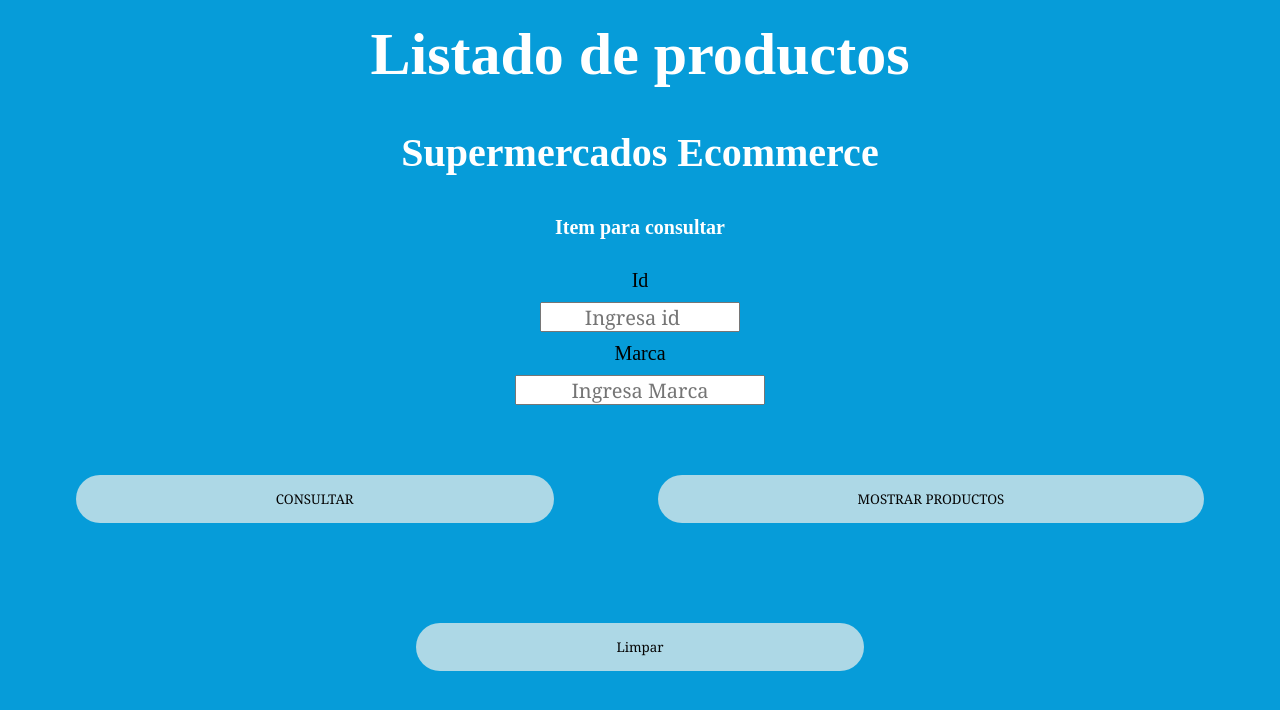
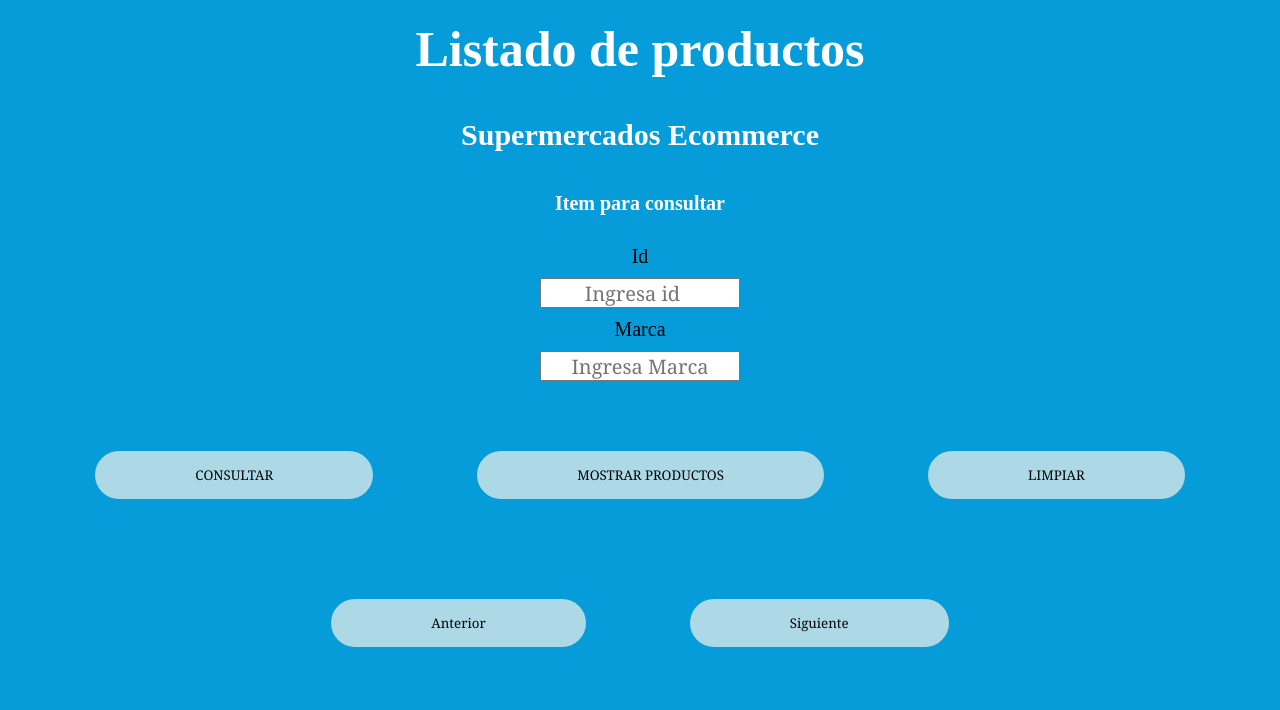
Before and after one commit to cristiian789/ProyectoSemestreWeb, a plain HTML site: page ProyectoSemestreWeb/productos.html in a window 1280 px wide. Drawn offline with Linux system fonts and the light colour scheme.

Commit message:
Funcionalidad pages

```diff
--- a/ProyectoSemestreWeb/css/style_Index.css
+++ b/ProyectoSemestreWeb/css/style_Index.css
@@ -36,7 +36,7 @@ p{
     padding: 10px;
 }
 
-#user{
+.inputs{
     font-family: "FS Kim", Georgia, serif;
     width: 250px;
     height: 30px;
@@ -45,19 +45,7 @@ p{
 
 }
 
-#password{
-    font-family: "FS Kim", Georgia, serif;
-    width: 250px;
-    height: 30px;
-    font-size: 20px;
-    padding: 10px;
-}
-
-#user::placeholder{
-    text-align: center;
-}
-
-#password::placeholder{
+.inputs::placeholder{
     text-align: center;
 }
 
--- a/ProyectoSemestreWeb/css/style_productos.css
+++ b/ProyectoSemestreWeb/css/style_productos.css
@@ -5,17 +5,6 @@
 }
 
 body{
-
-    /*display: flex;
-    align-items: center;
-    justify-content: center;
-    min-height: 100vh;
-    background-image:url(../Images/pngtree-e-commerce-concept-shopping-carts-with-digital-devices-promotional-poster-and-image_3904565.jpg);
-    background-size: cover;
-    background-repeat: no-repeat;
-    background-position: center;
-    background-attachment: fixed;
-    opacity: 30;*/
     background-color: #069CD9;
 }
 
@@ -26,14 +15,14 @@ body{
 h1{
     color: white;
     text-align: center;
-    font-size: 60px;
+    font-size: 50px;
     padding: 20px;
 }
 
 h2{
     color: white;
     text-align: center;
-    font-size: 40px;
+    font-size: 30px;
     padding: 20px;
 }
 
@@ -52,7 +41,7 @@ p{
     padding: 10px;
 }
 
-#id{
+.inputs{
     font-family: "FS Kim", Georgia, serif;
     width: 200px;
     height: 30px;
@@ -61,26 +50,14 @@ p{
 
 }
 
-#marca{
-    font-family: "FS Kim", Georgia, serif;
-    width: 250px;
-    height: 30px;
-    font-size: 20px;
-    padding: 10px;
-}
-
-#id::placeholder{
-    text-align: center;
-}
-
-#marca::placeholder{
+.inputs::placeholder{
     text-align: center;
 }
 
 
 .boton{
     margin: 50px;
-    padding: 15px 200px;
+    padding: 15px 100px;
     font-family: "FS Kim", Georgia, serif;
     font-weight: 500;
     background-color: lightblue;
--- a/ProyectoSemestreWeb/js/script_productos.js
+++ b/ProyectoSemestreWeb/js/script_productos.js
@@ -161,15 +161,19 @@ const productos = [
     ]
 
     // Continuar con más objetos de productos...
+    const elementosPorPagina = 10;
+    let paginaActual = 1;
 
-
-function mostrarBoton() {
+    function mostrarBoton(page) {
         const divobjetos = document.getElementById("contenedor");
+        const startIndex = (page - 1) * elementosPorPagina;
+        const endIndex = startIndex + elementosPorPagina;
 
         divobjetos.innerHTML = "";
 
         // Recorrer los objetos y crear elementos <div> para cada uno
-    productos.forEach(function (producto) {
+        for (let i = startIndex; i < Math.min(endIndex, productos.length); i++) {
+            const producto = productos[i];
             const productoDiv = document.createElement("div"); // Contenedor div para el objeto
             productoDiv.className = "listadoJson"; // Aplicar la clase objeto al contenedor
 
@@ -180,12 +184,32 @@ function mostrarBoton() {
                 <p>Categoría: ${producto.categoria}</p>
                 <p>Peso: ${producto.peso}</p>
                 <p>Descripción: ${producto.descripcion}</p>
-
             `;
 
             // Agregar el contenedor div al contenedor principal
             divobjetos.appendChild(productoDiv);
-    });
+        }
+    }
+
+    // Función para ir a la página anterior
+    function paginaAnterior() {
+        if (paginaActual > 1) {
+            paginaActual--;
+            mostrarBoton(paginaActual);
+        }
+    }
+
+    // Función para ir a la página siguiente
+    function paginaSiguiente() {
+        const totalPaginas = Math.ceil(productos.length / elementosPorPagina);
+        if (paginaActual < totalPaginas) {
+            paginaActual++;
+            mostrarBoton(paginaActual);
+        }
+    }
+
+    function mostrarBoton1() {
+        mostrarBoton(1);
     }
 
 
--- a/ProyectoSemestreWeb/productos.html
+++ b/ProyectoSemestreWeb/productos.html
@@ -13,15 +13,16 @@
     <h3>Item para consultar</h3>
     <section class="botones">
         <p>Id</p>
-        <input type="number" placeholder="Ingresa id" Id="id"></input>
+        <input type="number" placeholder="Ingresa id" class="inputs" id="id"></input>
         <p>Marca</p>
-        <input type="password" placeholder="Ingresa Marca" id="marca"></input>
+        <input type="password" placeholder="Ingresa Marca" class="inputs" id="marca"></input>
         <p id="errores"></p>
         <button class="boton" onclick="">CONSULTAR</button>
-        <button class="boton" onclick="mostrarBoton()">MOSTRAR PRODUCTOS</button>
-        <button class="boton" onclick="limpiarContenido()">Limpar</button>
+        <button class="boton" onclick="mostrarBoton1()">MOSTRAR PRODUCTOS</button>
+        <button class="boton" onclick="limpiarContenido()">LIMPIAR</button>
         <div id="contenedor"></div>
-
+        <button class="boton" id="anterior" onclick="paginaAnterior()">Anterior</button>
+        <button class="boton" id="siguiente" onclick="paginaSiguiente()">Siguiente</button>
     </section>
 
     <script src="js/script_productos.js" type="text/javascript"></script>
```
Also changed, not shown: ProyectoSemestreWeb/index.html (+2 -2 lines). Lines whose indentation alone changed are shown as unchanged.
